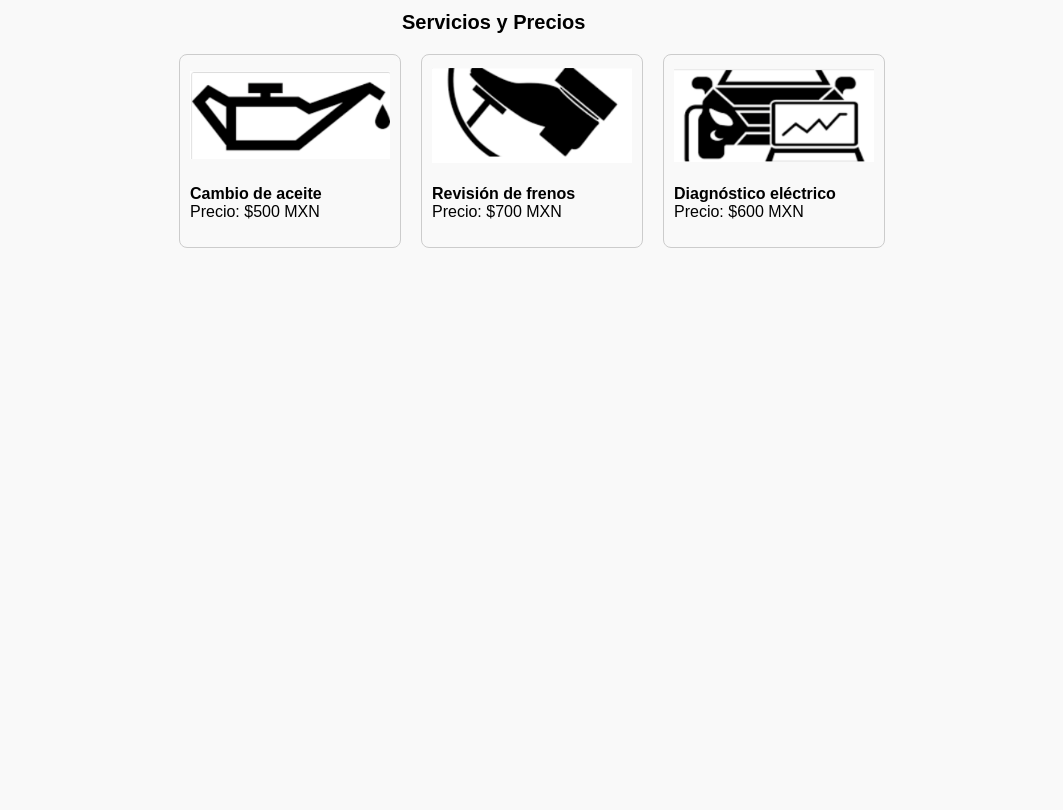
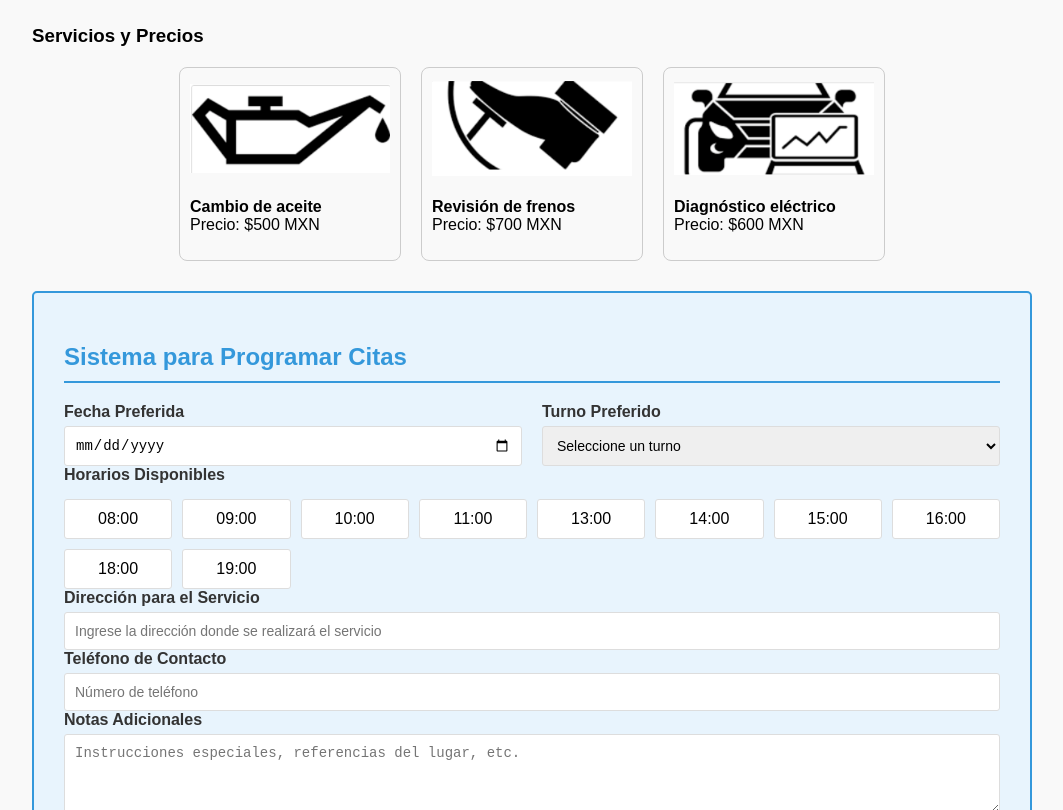
Before and after one commit to andredapa/AutoFix_grupo3, a plain HTML site: page index.html in a window 1280 px wide. Shown: the part 93-903 px from the top of the page, without its empty margins (108-1171 px from the left). Before the commit the page ends 800 px from the top, so only its background shows below. Drawn offline with Linux system fonts and the light colour scheme.

Commit message:
Solucion de conflictos al merge

```diff
--- a/assets/css/style.css
+++ b/assets/css/style.css
@@ -1,42 +1,3 @@
-body {
-        font-family: 'Inter', sans-serif;
-        margin: 20px;
-        background-color: #fff;
-        color: #000;
-    }
-
-    h1 {
-        text-align: center;
-        font-size: 24px;
-    }
-
-    h3 {
-        font-size: 20px;
-        margin-top: 40px;
-        margin-left: 370px;
-    }
-
-    .servicios {
-        display: flex;
-        gap: 20px;
-        flex-wrap: wrap;
-        justify-content: center;
-        margin-top: 20px;
-    }
-
-    .card {
-        border: 1px solid #ccc;
-        border-radius: 8px;
-        padding: 10px;
-        width: 200px;
-        text-align:left;
-    }
-
-    .card img {
-        width: 100%;
-        height: 100px;
-        object-fit: contain;
-    }
 body {
     font-family: Arial, sans-serif;
     max-width: 1000px;
@@ -61,8 +22,23 @@ h2 {
 .servicios {
     display: flex;
     gap: 20px;
-    margin-bottom: 40px;
     flex-wrap: wrap;
+    justify-content: center;
+    margin-top: 20px;
+}
+
+.card {
+    border: 1px solid #ccc;
+    border-radius: 8px;
+    padding: 10px;
+    width: 200px;
+    text-align: left;
+}
+
+.card img {
+    width: 100%;
+    height: 100px;
+    object-fit: contain;
 }
 
 
@@ -81,7 +57,9 @@ label {
     color: #333;
 }
 
-input, select, textarea {
+input,
+select,
+textarea {
     width: 100%;
     padding: 10px;
     border: 1px solid #ddd;
--- a/index.html
+++ b/index.html
@@ -23,7 +23,63 @@
             <p><strong>Diagnóstico eléctrico</strong><br>Precio: $600 MXN</p>
         </div>
     </div>
+<div class="citas-section">
+  <h2>Sistema para Programar Citas</h2>
 
+  <div class="fecha-hora">
+    <div class="campo">
+      <label>Fecha Preferida</label>
+      <input type="date" id="fecha-cita">
+    </div>
+    <div class="campo">
+      <label>Turno Preferido</label>
+      <select id="turno">
+        <option value="">Seleccione un turno</option>
+        <option value="mañana">Mañana (8:00 - 12:00)</option>
+        <option value="tarde">Tarde (13:00 - 17:00)</option>
+        <option value="noche">Noche (18:00 - 20:00)</option>
+      </select>
+    </div>
+  </div>
+
+  <div class="campo">
+    <label>Horarios Disponibles</label>
+    <div class="horarios-disponibles" id="horarios">
+      <div class="horario-slot" data-hora="08:00">08:00</div>
+      <div class="horario-slot" data-hora="09:00">09:00</div>
+      <div class="horario-slot" data-hora="10:00">10:00</div>
+      <div class="horario-slot" data-hora="11:00">11:00</div>
+      <div class="horario-slot" data-hora="13:00">13:00</div>
+      <div class="horario-slot" data-hora="14:00">14:00</div>
+      <div class="horario-slot" data-hora="15:00">15:00</div>
+      <div class="horario-slot" data-hora="16:00">16:00</div>
+      <div class="horario-slot" data-hora="18:00">18:00</div>
+      <div class="horario-slot" data-hora="19:00">19:00</div>
+    </div>
+  </div>
+
+  <div class="campo">
+    <label>Dirección para el Servicio</label>
+    <input type="text" placeholder="Ingrese la dirección donde se realizará el servicio">
+  </div>
+
+  <div class="campo">
+    <label>Teléfono de Contacto</label>
+    <input type="tel" placeholder="Número de teléfono">
+  </div>
+
+  <div class="campo">
+    <label>Notas Adicionales</label>
+    <textarea placeholder="Instrucciones especiales, referencias del lugar, etc."></textarea>
+  </div>
+
+  <button class="boton">Confirmar Cita</button>
+</div>
+
+<h2>Información de Pago (simulado)</h2>
+<div class="formulario">
+ Aqui va el form de pago
+</div>
 
 
 </body>
```
Also changed, not shown: AutoFix_grupo3.html (deleted, +0 -74 lines).
